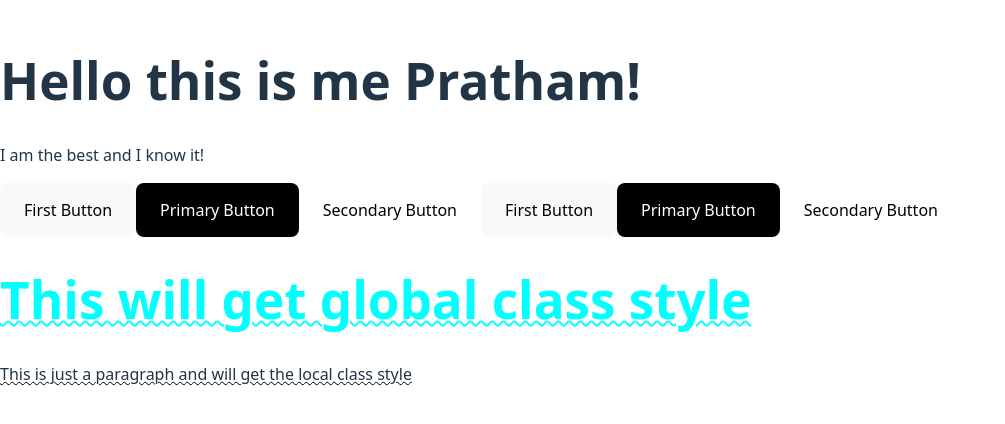
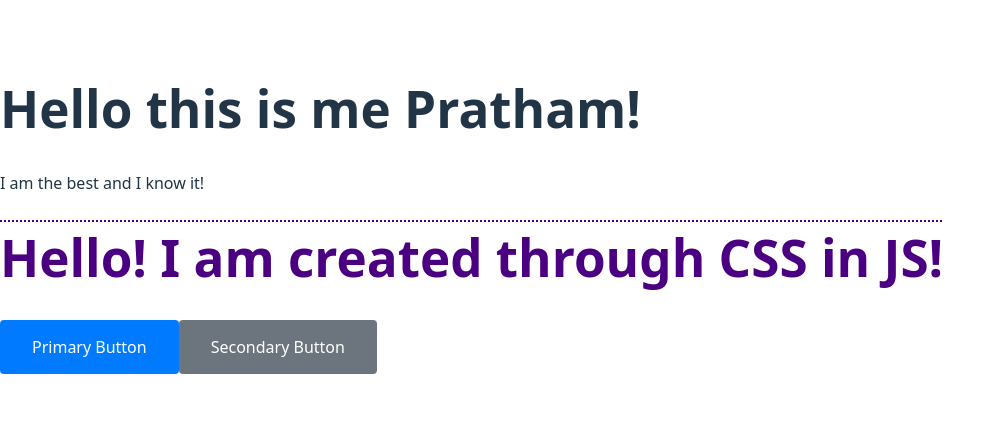
Before and after one commit to pratham2707/react-practice, a React (Vite) app: page / in a window 1280 px wide. Shown: the part 190-614 px from the top of the page, without its empty margins (0-1005 px from the left). Built offline with nearby package versions, Linux system fonts and the light colour scheme.

Commit message:
CSS-in-JS: Basic and Prop based styling

```diff
--- a/package.json
+++ b/package.json
@@ -11,7 +11,8 @@
   },
   "dependencies": {
     "react": "^19.2.0",
-    "react-dom": "^19.2.0"
+    "react-dom": "^19.2.0",
+    "styled-components": "^6.3.12"
   },
   "devDependencies": {
     "@eslint/js": "^9.39.1",
--- a/src/App.jsx
+++ b/src/App.jsx
@@ -3,9 +3,12 @@
 // import Festival from "./Components/Expressions/Function.jsx"
 // import MyObject from "./Components/Expressions/ObjectProperties.jsx"
 
-import BasicCSSModule from "./Components/CSS Modules/BasicCSSModule"
-import ComposingClasses from "./Components/CSS Modules/ComposingClasses"
-import GlobalClasses from "./Components/CSS Modules/GlobalClasses"
+import BasicCSSInJS from "./Components/CSS in JS/Basic"
+import PropsBasedStyles from "./Components/CSS in JS/PropsBasedStyles"
+
+// import BasicCSSModule from "./Components/CSS Modules/BasicCSSModule"
+// import ComposingClasses from "./Components/CSS Modules/ComposingClasses"
+// import GlobalClasses from "./Components/CSS Modules/GlobalClasses"
 
 // import UseCallback from "./Components/Hooks/useCallback"
 // import UseContext from "./Components/Hooks/useContext"
@@ -85,9 +88,12 @@ function App() {
       <Score />
       <UseCallback /> */}
       {/* All related to CSS Modules */}
-      <BasicCSSModule />
+      {/* <BasicCSSModule />
       <ComposingClasses />
-      <GlobalClasses />
+      <GlobalClasses /> */}
+      {/* All related to CSS in JS */}
+      <BasicCSSInJS />
+      <PropsBasedStyles />
     </>
   )
 }
--- /dev/null
+++ b/src/Components/CSS in JS/Basic.jsx
@@ -0,0 +1,16 @@
+import styled from 'styled-components';
+
+const MyHeader = styled.h1`
+        color: indigo;
+        text-decoration: overline indigo dotted 2px;
+    `
+
+function BasicCSSInJS() {
+    return (
+        <>
+            <MyHeader>Hello! I am created through CSS in JS!</MyHeader>
+        </>
+    )
+}
+
+export default BasicCSSInJS;
--- /dev/null
+++ b/src/Components/CSS in JS/PropsBasedStyles.jsx
@@ -0,0 +1,20 @@
+import styled from 'styled-components';
+
+const Button = styled.button`
+    padding: 1rem 2rem;
+    background-color: ${props => props.btntype === 'primary' ? '#007bff' : '#6c757d'};
+    color: #fff;
+    border: none;
+    border-radius: 0.25rem;
+    `
+
+function PropsBasedStyles() {
+    return (
+        <>
+            <Button btntype="primary">Primary Button</Button>
+            <Button btntype="secondary">Secondary Button</Button>
+        </>
+    )
+}
+
+export default PropsBasedStyles;
```
Also changed, not shown: 1 other file (tests, documents, lock files or other folders).
